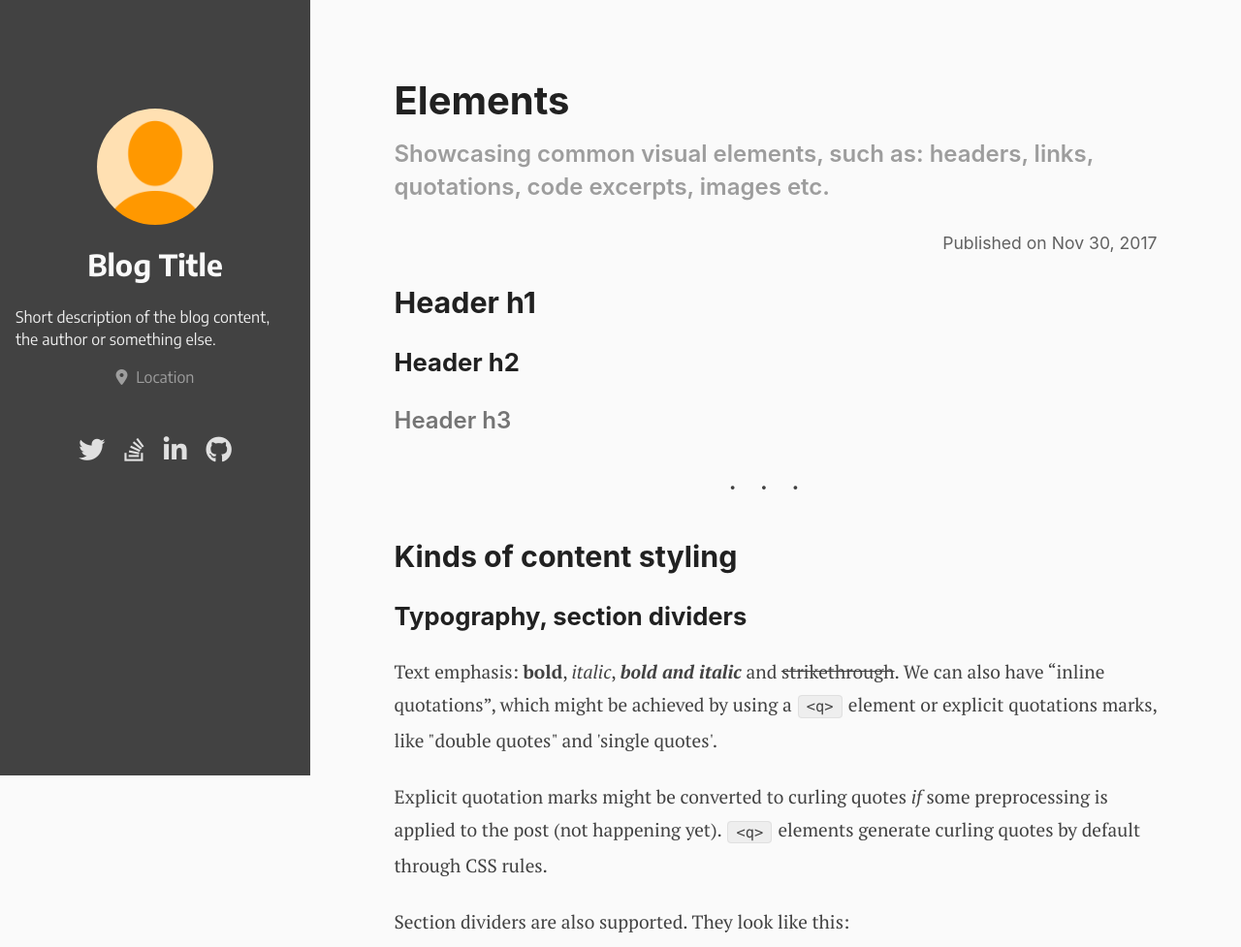
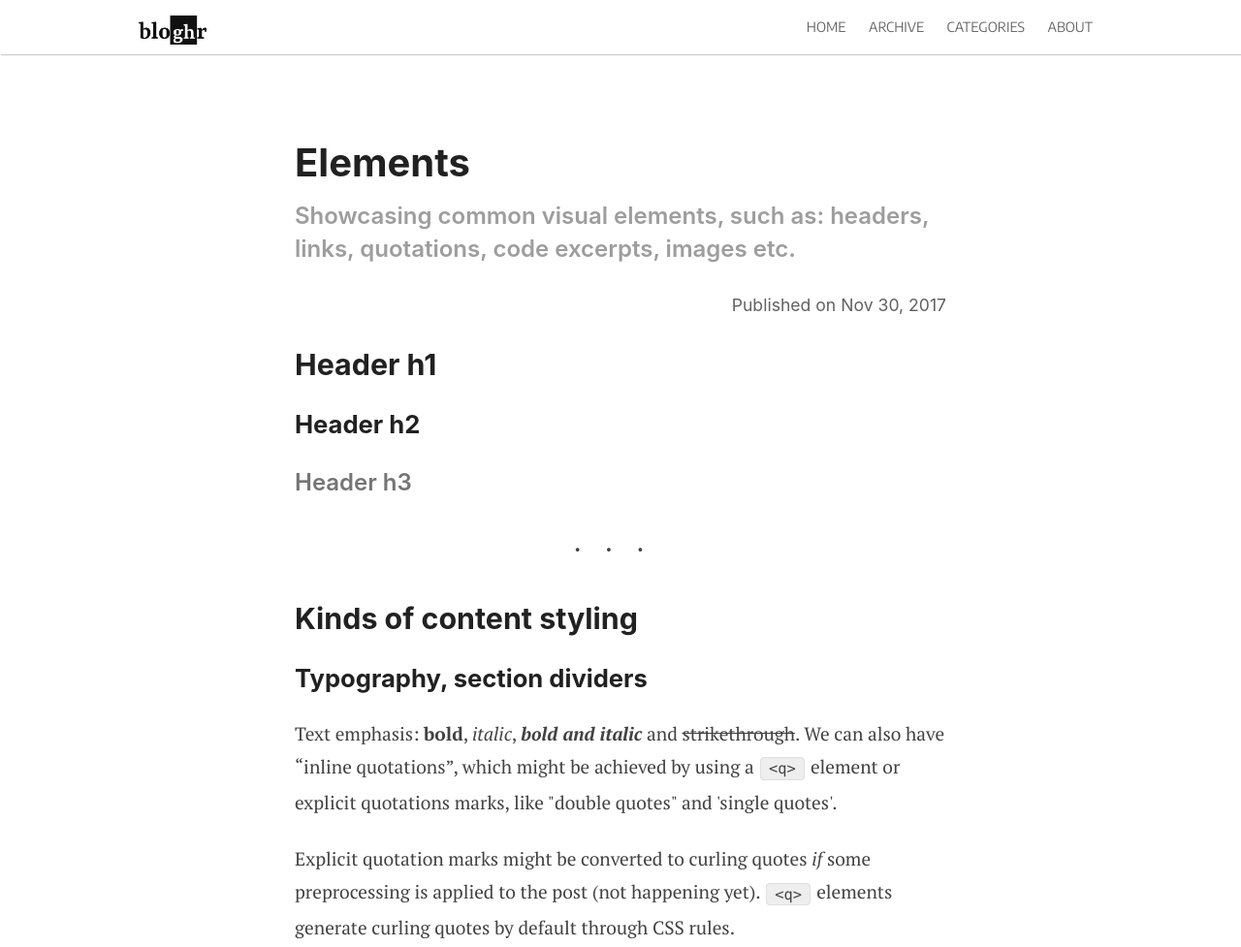
Before and after one commit to wallacejme/blogging-tool-for-gh-pages, a website: page index.html in a window 1280 px wide. Shown: the top 977 px of the page at 97% size. Drawn offline with nearby package versions, Linux system fonts and the light colour scheme; a web font is replaced by a local one.

Commit message:
take first steps on layout redesign
This should be considered completely transitory.

Still missing:
- navbar autohiding (follow this: https://codepen.io/Mhmdhasan/pen/mAdaQE)
- organize CSS better, considering order of the rules, class/id names etc.
- review HTML structure. remove what isn't necessary. observe most suited elements to be used at each piece of the page.
- standardize color pallete
- ajust dimensions (including base values, units, proportions)
- probably more.

```diff
--- a/css/styles.css
+++ b/css/styles.css
@@ -16,7 +16,7 @@ body {
   font-family: 'Encode Sans Condensed', apple-system, BlinkMacSystemFont, 'Segoe UI',
                Roboto, Oxygen, Ubuntu, Cantarell, 'Helvetica Neue', sans-serif;
   color: #424242;
-  background-color: #FAFAFA;
+  background-color: #FFF;
   text-rendering: optimizeLegibility;
 }
 
@@ -43,13 +43,103 @@ a:hover {
   text-decoration: underline;
 }
 
+/*
 #pageHeader {
   position: static;
-  background-color: #424242;
+  background-color: #212121;
   height: auto;
-  padding: 4rem 1rem 2rem;
-  text-align: center;
+  padding: 1rem 0;
   font-size: 1rem;
+}
+*/
+
+
+.container {
+  width: 80%;
+  margin: 0 auto;
+  clear: both;
+}
+
+nav a {
+  display: inline-block;
+  color: #333;
+  text-decoration: none;
+}
+
+nav {
+  background: #fff;
+  height: 56px;
+  line-height: 56px;
+  box-shadow: 1px 1px 1px rgba(0, 0, 0, 0.2);
+  position: fixed;
+  top: 0;
+  left: 0;
+  width: 100%;
+  z-index: 9998;
+  transition: all 0.5s;
+}
+nav.scrollUp {
+  transform: translateY(-80px);
+}
+nav ul.navbar-menu {
+  margin: 0;
+  padding: 0;
+  display: inline-block;
+  float: right;
+}
+nav ul.navbar-menu li {
+  display: inline-block;
+  margin: 0 10px;
+}
+nav ul.navbar-menu li a {
+  color: #666;
+  font-size: 14px;
+  text-transform: uppercase;
+}
+nav a#brand {
+  float: left;
+  font-weight: 800;
+  font-size: 20px;
+}
+nav a#brand img {
+  max-height: 30px;
+}
+nav button {
+  background: none;
+  width: 30px;
+  height: 24px;
+  margin-top: 16px;
+  border: none;
+  cursor: pointer;
+  display: none;
+  float: right;
+}
+nav button span {
+  width: 24px;
+  height: 2px;
+  background: #333;
+  display: block;
+  margin: 5px 0;
+}
+
+@media (max-width: 768px) {
+  .container {
+    width: 92%;
+  }
+
+  nav ul.navbar-menu {
+    display: none;
+  }
+
+  nav button {
+    display: block;
+  }
+}
+
+@media (max-width: 400px) {
+  .container {
+    width: 98%;
+  }
 }
 
 img#profilePicture {
@@ -107,9 +197,9 @@ ul#socialMedia a:hover {
 
 .articles {
   padding: 2rem 2%;
-  max-width: 55rem;
+  max-width: 50rem;
   margin: auto;
-  margin-top: 1rem;
+  margin-top: 5rem;
   margin-bottom: 5rem;
 }
 
@@ -355,10 +445,10 @@ table td {
 }
 
 #pageFooter {
-  color: #616161;
+  color: #757575;
   font-size: 90%;
-  background-color: #EEE;
-  border-top: 1px solid #BDBDBD;
+  background-color: #FAFAFA;
+  border-top: 1px solid #E0E0E0;
   padding: 3rem 0;
   text-align: center;
 }
@@ -473,13 +563,13 @@ article footer
   html {
     font-size: 16px;
   }
-
+/*
   #pageHeader {
     position: fixed;
     height: 100%;
     padding-top: 7rem;
   }
-
+*/
   .articles {
     padding: 2rem 5%;
   }
--- a/index.html
+++ b/index.html
@@ -23,49 +23,33 @@
     <script src="https://use.fontawesome.com/dfcc7d2e7e.js"></script>
   </head>
   <body>
-    <div id="main" class="container-fluid">
-      <div id="page" class="row">
-        <div id="pageHeader" class="col-sm-3">
-          <img id="profilePicture" src="img/profile-picture.png">
-          <h1 id="pageTitle">Blog Title</h1>
-          <div id="pageDescription">
-            <p>Short description of the blog content,
-                the author or something else.
-            </p>
-          </div>
-          <div id="location">
-            <p>
-              <i class="fa fa-map-marker"></i>
-              Location
-            </p>
-          </div>
-          <ul id="socialMedia">
-            <li>
-              <a href="https://twitter.com/username" target="_blank">
-                <i class="fa fa-twitter"></i>
+
+    <header id="pageHeader" class="auto-hide-header">
+      <nav>
+        <div class="container">
+          <a href="#" id="brand">
+            <img src="img/logo-bloghr.png">
           </a>
-            </li>
-            <li>
-              <a href="https://stackoverflow.com/users/username" target="_blank">
-                <i class="fa fa-stack-overflow"></i>
-              </a>
-            </li>
-            <li>
-              <a href="https://linkedin.com/in/username" target="_blank">
-                <i class="fa fa-linkedin"></i>
-              </a>
-            </li>
-            <li>
-              <a href="https://github.com/username" target="_blank">
-                <i class="fa fa-github"></i>
-              </a>
-            </li>
+          <button>
+            <span></span>
+            <span></span>
+            <span></span>
+          </button>
+
+          <ul class="navbar-menu">
+            <li><a href="#">Home</a></li>
+            <li><a href="#">Archive</a></li>
+            <li><a href="#">Categories</a></li>
+            <li><a href="#">About</a></li>
           </ul>
         </div>
+      </nav>
+    </header>
 
-        <div id="pageContent" class="col-sm-offset-3 col-sm-9">
-          <div class="row articles">
-            <article class="col-12">
+
+    <main id="pageContent" class="main-content">
+      <div class="articles">
+        <article class="">
           <header>
             <h1 class="article-title">Elements</h1>
             <h2 class="article-title-caption">
@@ -235,7 +219,7 @@ console.log(foo(5));</code></pre>
           </footer>
         </article>
 
-            <article class="col-12">
+        <article class="">
           <header>
             <h1 class="article-title">Article separator test</h1>
 
@@ -261,14 +245,12 @@ console.log(foo(5));</code></pre>
         </article>
 
       </div>
-          <div id="pageFooter" class="row">
+      <div id="pageFooter" class="">
         <div>
             footer content
         </div>
       </div> <!-- footer -->
-        </div> <!-- page content -->
-      </div> <!-- blog content -->
-    </div> <!-- main -->
+    </main> <!-- page content -->
 
   </body>
 </html>
--- a/package.json
+++ b/package.json
@@ -9,6 +9,7 @@
   "private": false,
   "dependencies": {
     "highlight.js": "^9.12.0",
+    "jquery": "^3.3.1",
     "normalize-css": "^2.3.1"
   },
   "devDependencies": {
```
Also changed, not shown: img/logo-bloghr.png (added), 1 other file. Lines whose indentation alone changed are shown as unchanged.
